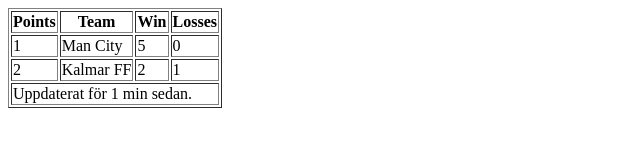
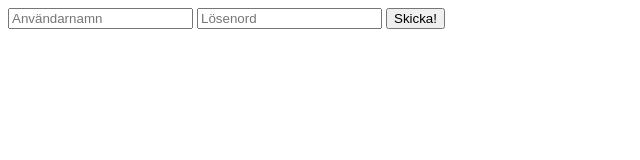
Before and after one commit to devharis/Laboration, a plain HTML site: page index.html in a window 1280 px wide. Shown: the whole page, without its empty margins (0-640 px from the left). Drawn offline with Linux system fonts and the light colour scheme.

Commit message:
Formulär

```diff
--- a/index.html
+++ b/index.html
@@ -5,34 +5,14 @@
         <title>Index - Standout</title>
     </head>
     <body>
-      <table border="1">
-         <thead>
-             <tr>
-                 <th>Points</th>
-                 <th>Team</th>
-                 <th>Win</th>
-                 <th>Losses</th>
-             </tr>
-         </thead>
-         <tfoot>
-             <tr>
-                 <td colspan="4">Uppdaterat för 1 min sedan.</td>
-             </tr>
-         </tfoot>
-         <tbody>
-             <tr>
-                 <td>1</td>
-                 <td>Man City</td>
-                 <td>5</td>
-                 <td>0</td>
-             </tr>
-               <tr>
-                 <td>2</td>
-                 <td>Kalmar FF</td>
-                 <td>2</td>
-                 <td>1</td>
-             </tr>
-         </tbody>
-      </table>
+      <form action="" method="POST">
+          <!-- Formulärkontroller -->
+          <input type="text" name="username" placeholder="Användarnamn" />
+          <input type="password" name="password" placeholder="Lösenord" />
+
+          <input type="hidden" value="5x10" />
+
+          <input type="submit" value="Skicka!" />
+      </form>
     </body>
 </html>
```
